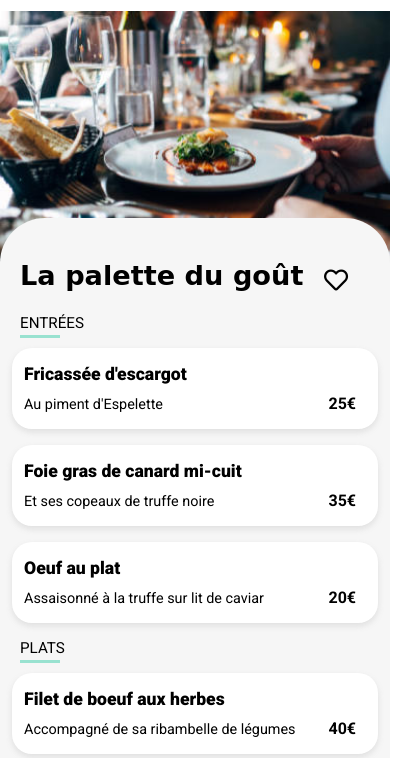
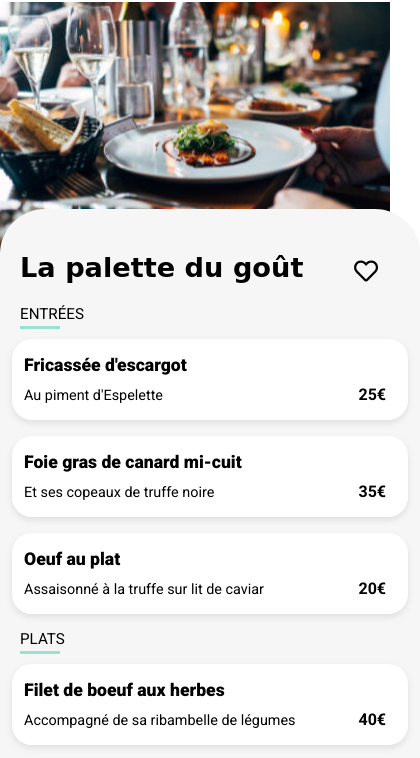
Before and after one commit to Blacktrend/DidierAzibert_3_12112020, a website: page docs/palette.html in a window 390 px wide. Shown: the part 63-821 px from the top of the page, 420 px wide, since content can reach past the window. Drawn offline with Linux system fonts and the light colour scheme; a web font is replaced by a local one.

Commit message:
wip-breakpoints

```diff
--- a/scss/3-Base/_base.scss
+++ b/scss/3-Base/_base.scss
@@ -6,6 +6,12 @@ body {
   margin: 0 auto;
   @include large-mobile {
     max-width: 767px;
+  }
+  @include landscape-tablet {
+    max-width: 1024px;
+  }
+  @include laptop {
+    max-width: 1440px;
   }
 }
 body, button {
--- a/scss/4-Components/_bookmarks.scss
+++ b/scss/4-Components/_bookmarks.scss
@@ -38,6 +38,10 @@
   &--menu {
     right: 38px;
     top: 50px;
+    @include low-mobile {
+      right: 30px;
+      top: 40px;
+    }
     .fa-heart {
       font-size: 1.5rem;
     }
--- a/scss/5-Layout/_footer.scss
+++ b/scss/5-Layout/_footer.scss
@@ -3,6 +3,12 @@
   &__logo {
     width: 40%;
     margin-bottom: map-get($sizes, l);
+    @include large-mobile {
+      width: 26%;
+    }
+    @include landscape-tablet {
+      width: 190px;
+    }
   }
   &__link {
     color: map-get($colors, lnk);
--- a/scss/5-Layout/_header.scss
+++ b/scss/5-Layout/_header.scss
@@ -5,6 +5,12 @@
   &__logolnk {
     display: inline-block;
     width: 49%;
+    @include large-mobile {
+      width: 35%;
+    }
+    @include landscape-tablet {
+      width: 255px;
+    }
   }
   &__logoimg {
     width: 100%;
--- a/scss/6-Pages/_hp-info.scss
+++ b/scss/6-Pages/_hp-info.scss
@@ -30,7 +30,7 @@
       @include large-mobile {
         margin: 12px;
         padding-right: 48px;
-        width: 95%;
+        width: 330px;
       }
       @include low-mobile {
         font-size: 0.95rem;
--- a/scss/6-Pages/_hp-list.scss
+++ b/scss/6-Pages/_hp-list.scss
@@ -4,6 +4,9 @@
   padding-bottom: map-get($sizes, xxl);
   &__title {
     @extend %heading-weight;
+    @include large-mobile {
+      text-align: center;
+    }
   }
 }
 .card {
--- a/scss/6-Pages/_menu.scss
+++ b/scss/6-Pages/_menu.scss
@@ -2,6 +2,18 @@
   &__img {
     width: 100%;
     height: map-get($sizes, imgh2);
+    @include large-mobile {
+      object-fit: cover;
+    }
+    @include landscape-tablet {
+      height: 388px;
+    }
+    @include laptop {
+      height: 505px;
+    }
+    @include large-desktop {
+      border-radius: 45px;
+    }
   }
   &__container {
     @extend %bg;
@@ -10,11 +22,19 @@
     margin-top: -55px;
     position: relative;
     z-index: 1;
+    @include large-mobile {
+      width: 420px;
+      margin-left: auto;
+      margin-right: auto;
+    }
   }
   &__heading {
     padding-left: map-get($sizes, xs);
     font-family: 'Shrikhand', cursive;
     font-size: 1.7em;
+    @include low-mobile {
+      font-size: 1.3em;
+    }
     &::first-letter {
       @extend %first-letter;
     }
@@ -56,6 +76,9 @@
     @extend %heading-weight;
     padding-bottom: 12px;
     margin: 0;
+    @include low-mobile {
+      font-size: 0.9em;
+    }
     &::first-letter {
       @extend %first-letter;
     }
@@ -71,6 +94,9 @@
     white-space: nowrap;
     overflow: hidden;
     text-overflow: ellipsis;
+    @include low-mobile {
+      white-space: normal;
+    }
   }
   &__price {
   padding: 0 22px 0 10px;
@@ -99,5 +125,10 @@
         transform: rotate(360deg);
       }
     }
+    .meal__title, .meal__desc {
+      @include low-mobile {
+        white-space: nowrap;
+      }
+    }
   }
 }
```
Also changed, not shown: docs/css/style.css, 1 other file.
